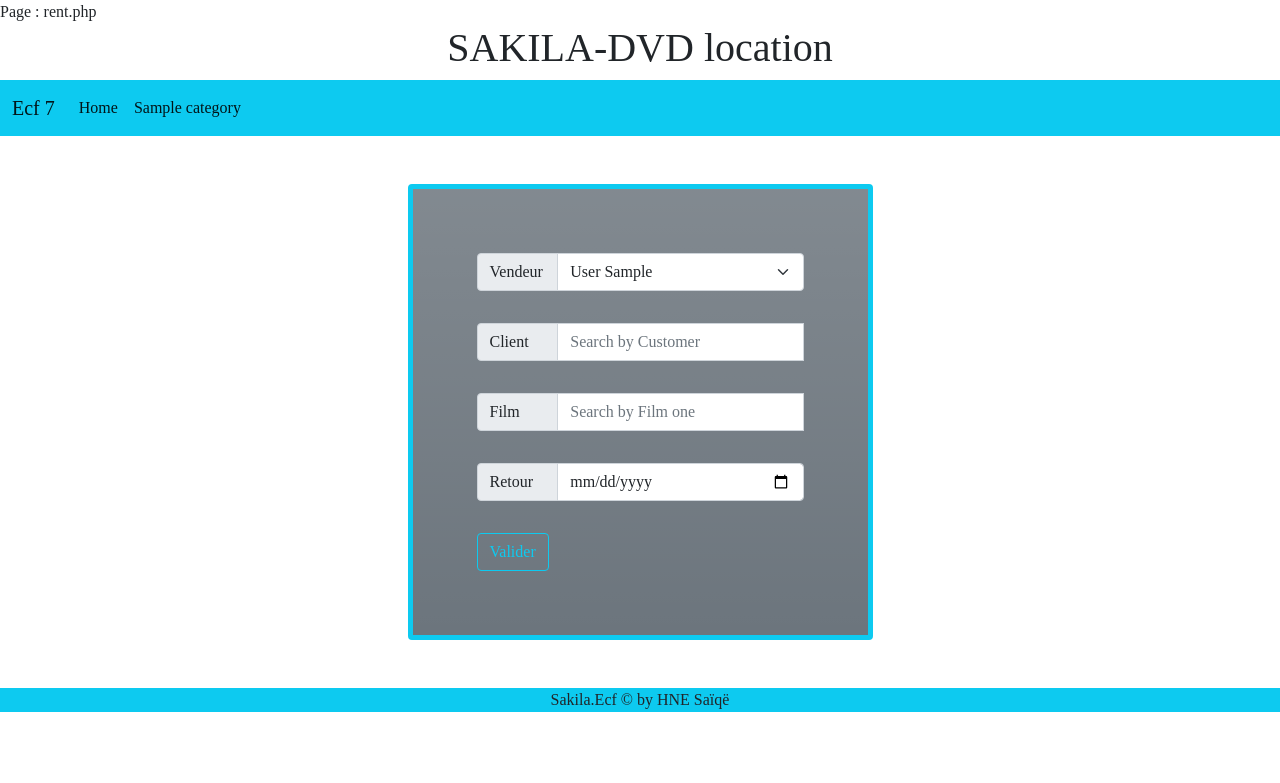
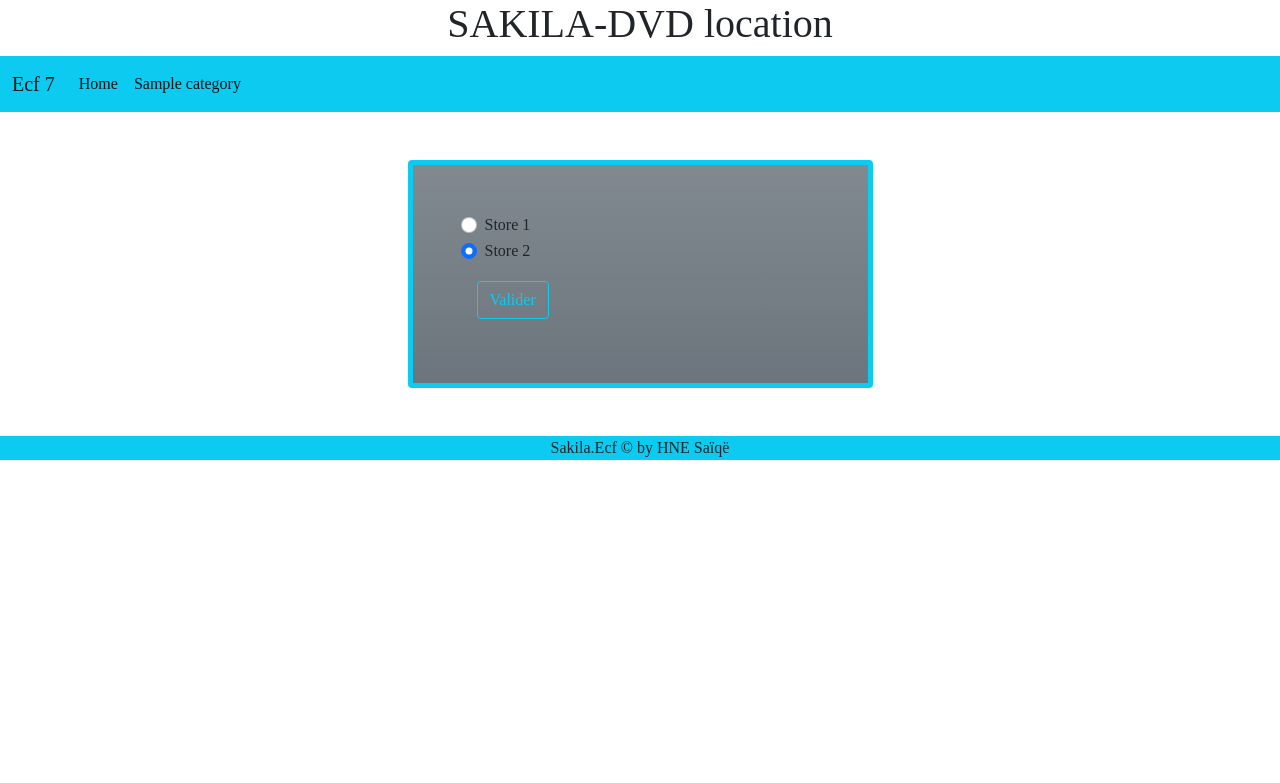
Before and after one commit to hnesaiqe/sakila-ecf, a PHP site: page /views/rent.php in a window 1280 px wide. Shown: the top 783 px of the page. Run offline with PHP 8.4, Linux system fonts and the light colour scheme; tables that the repository leaves empty or names only in its code hold one stand-in row (values such as "Sample post").

Commit message:
filtrer film par store

```diff
--- /dev/null
+++ b/classes/Inventory.php
@@ -0,0 +1,45 @@
+<?php
+
+class Inventory extends Database
+{
+
+    public static function all()
+    {
+        $inventories = self::query(' SELECT *
+                                    FROM inventory
+                                ');
+        return $inventories->fetchAll();
+    }
+
+
+    public static function read($id)
+    {
+        $inventory = self::query("SELECT *
+                                    FROM inventory
+                                    WHERE inventory_id=$id");
+        return $inventory->fetch();
+    }
+
+    public static function readByFilm($id)
+    {
+        $inventory = self::query("SELECT *
+                                    FROM inventory
+                                    WHERE film_id=$id");
+        return $inventory->fetchall();
+    }
+
+    public static function readByStore($id)
+    {
+        $inventory = self::query("SELECT *, COUNT(film_id) nbr
+                                    FROM inventory
+                                    WHERE store_id=$id
+                                    GROUP BY film_id ");
+        return $inventory->fetchall();
+    }
+
+    // public static function readByCat($id)
+    // {
+    //     $inventory = self::query("SELECT * FROM inventory, WHERE inventory_id=$id");
+    //     return $inventory->fetch();
+    // }
+}
--- a/classes/Rental.php
+++ b/classes/Rental.php
@@ -12,10 +12,41 @@ class Rental extends Database
         var_dump($rentals);
     }
 
-
     public static function read($id)
     {
         $rental = self::query("SELECT * FROM rental WHERE rental_id=$id");
         return $rental->fetch();
     }
+
+    public static function insert($val_1,$val_2,$val_3,$val_4) {
+
+        var_dump($val_1);
+        var_dump($val_2);
+        var_dump($val_3);
+        var_dump($val_4);
+        $rental = self::query("INSERT INTO `rental`(`return_date`) VALUES :return_date");
+        // if(isset($_POST['envoyer'])){
+        //     // var_dump($_POST);
+        //     try {
+        //     // se connecter à mysql
+        //     $pdo = new PDO("mysql:host=$host;dbname=$dbname","$username","$password");
+        //     } catch (PDOException $exc) {
+        //       echo $exc->getMessage();
+        //       exit();
+        //     }
+        //     // récupérer les valeurs
+        //     $return_date = $_POST['return_date'];
+        //     // Requête mysql pour insérer des données
+        //     $sql = "INSERT INTO `rental`(`return_date`) VALUES :return_date";
+        //     $res = $pdo->prepare($sql);
+        //     $exec = $res->execute(array(":return_date" => $return_date));
+        //     // vérifier si la requête d'insertion a réussi
+        //     if($exec){
+        //         echo 'Données insérées';
+        //     }else{
+        //         echo "Échec de l'opération d'insertion";
+        //     }
+        // }
+
+    }
 }
--- a/views/autoCustomer.php
+++ b/views/autoCustomer.php
@@ -1,5 +1,4 @@
 <?php
-
 
 // PDO connect *********
 function connect() {
--- a/views/rent.php
+++ b/views/rent.php
@@ -1,6 +1,3 @@
-Page : rent.php
-<?php
-?>
 <?php
 require '../helpers/database.php';
 require '../views/partials/head.php';
@@ -10,103 +7,28 @@ require '../views/autocomplete.php';
 require '../classes/Staff.php';
 require '../classes/Film.php';
 require '../classes/Customer.php';
-// $con = new PDO("mysql:host=localhost;dbname=sakila", 'root', '');
-
-$staffs = Staff::all();
-
+require '../classes/Rental.php';
+require '../classes/Inventory.php';
 ?>
 
-<form class="searchBar col-5 mx-auto bg-secondary rounded border border-info border-5 bg-gradient m-5 p-5">
-  <div class="input-group p-3">
-    <span class="input-group-text w-25">Vendeur</span>
-    <select class="form-select" id="inputGroupSelect01" name="staffs">
-      <?php foreach ($staffs as $data) { ?>
-      <option value="<?= $data['staff_id'] ?>"> <?= $data['last_name']." ".$data['first_name'] ?> </option>
-      <?php } ?>
-    </select>
+<form class="searchBar col-5 mx-auto bg-secondary rounded border border-info border-5 bg-gradient m-5 p-5"
+  action="rentByInventory.php" methode="POST">
+  <!-- radio-->
+  <div class="form-check">
+    <input class="form-check-input" type="radio" name="store" id="flexRadioDefault1" value="1">
+    <label class="form-check-label" for="flexRadioDefault1">
+      Store 1
+    </label>
   </div>
-  <div class="input-group p-3">
-    <span class="input-group-text w-25">Client</span>
-    <input class="form-control w-75" type="text" placeholder="Search by Customer" id="customer_id"
-      onkeyup="autocompletCustomer()">
-    <ul class="dropdown-menu " id="customer_list_id"></ul>
+  <div class="form-check">
+    <input class="form-check-input" type="radio" name="store" id="flexRadioDefault2" value="2" checked>
+    <label class="form-check-label" for="flexRadioDefault2">
+      Store 2
+    </label>
   </div>
-  <div class="input-group p-3">
-    <span class="input-group-text w-25">Film</span>
-    <input class="form-control w-75" type="text" placeholder="Search by Film one" id="film_id" onkeyup="autocomplet()">
-    <ul class="dropdown-menu" id="film_list_id"></ul>
-  </div>
-  <div class="input-group p-3">
-    <span class="input-group-text w-25">Retour</span>
-    <input class="form-control w-75" type="date">
-  </div>
-
   <div class="col-12 p-3">
-    <button type="submit" class="btnValider btn btn-outline-info ">Valider</button>
+    <button type="submit" value="envoyer" class="btnValider btn btn-outline-info ">Valider</button>
   </div>
 </form>
 
-<script>
-  // autocomplet : Cette fonction sera exécutée à chaque fois que nous changeons le texte
-
-  // AUTOCOMPLETE Films :
-
-  function autocomplet() {
-    var keyword = $('#film_id').val();
-    if (keyword != "") {
-      $.ajax({
-        url: 'autoFilms.php',
-        type: 'POST',
-        cache: false,
-        data: {
-          keyword: keyword
-        },
-        success: function (data) {
-          $('#film_list_id').show();
-          $('#film_list_id').html(data);
-        }
-      });
-    } else {
-      $("#film_list_id").html(""); // Vider le champ
-    }
-  }
-
-  // set_item : this function will be executed when we select an item
-  function set_item(item) {
-    // change input value
-    $('#film_id').val(item);
-    // hide proposition list
-    $('#film_list_id').hide();
-  }
-
-  // AUTOCOMPLETE Clients :
-
-  function autocompletCustomer() {
-    var keyword = $('#customer_id').val();
-    if (keyword != "") {
-      $.ajax({
-        url: 'autoCustomer.php',
-        type: 'POST',
-        cache: false,
-        data: {
-          keyword: keyword
-        },
-        success: function (data) {
-          $('#customer_list_id').show();
-          $('#customer_list_id').html(data);
-        }
-      });
-    } else {
-      $("#customer_list_id").html(""); // Vider le champ
-    }
-  }
-
-  // set_item : this function will be executed when we select an item
-  function set_item_customer(item) {
-    // change input value
-    $('#customer_id').val(item);
-    // hide proposition list
-    $('#customer_list_id').hide();
-  }
-</script>
 <?php include '../views/partials/footer.php'; ?>
```
Also changed, not shown: views/rentByInventory.php (added, +152 -0 lines), classes/Staff.php (line endings or trailing spaces).
